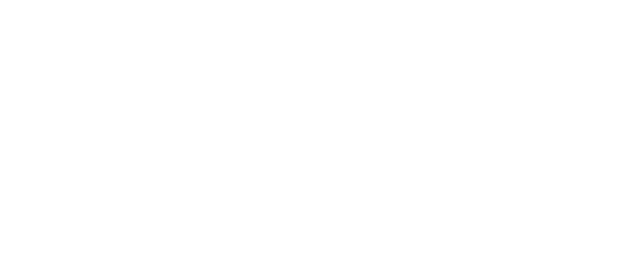
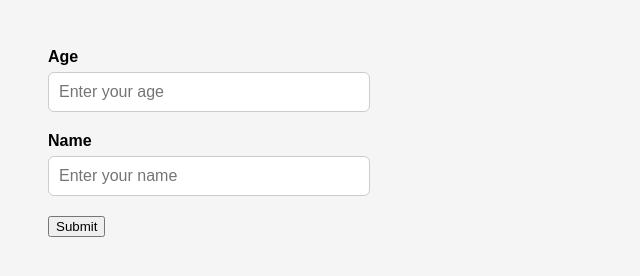
Before and after one commit to acciojob/promises-and-chains-yvipin6887, a website: page main.html in a window 1280 px wide. Shown: the whole page, without its empty margins (0-640 px from the left). Drawn offline with Linux system fonts and the light colour scheme.

Commit message:
created a submission

```diff
--- a/main.html
+++ b/main.html
@@ -6,6 +6,19 @@
   </head>
 
   <body>
+	<form id="userForm">
+	    <div class="form-group">
+	      <label for="age">Age</label>
+	      <input type="number" id="age" placeholder="Enter your age" />
+	    </div>
+
+	    <div class="form-group">
+	      <label for="name">Name</label>
+	      <input type="text" id="name" placeholder="Enter your name" />
+	    </div>
+
+	    <button type="submit" >Submit</button>
+	  </form>
     <!-- write the body here -->
 
     <script type="text/javascript" src="./script.js"></script>
--- a/script.js
+++ b/script.js
@@ -1 +1,27 @@
-//your JS code here. If required.
+document.addEventListener("DOMContentLoaded", function () {
+  const form = document.getElementById("userForm");
+
+  form.addEventListener("submit", function (event) {
+    event.preventDefault();
+    const age = document.getElementById("age").value.trim();
+    const name = document.getElementById("name").value.trim();
+	  if (!age || !name) {
+
+		alert('Please enter valid details.')
+
+		  return;
+	  }
+
+	  new Promise((resolve) => {
+		  setTimeout(() => resolve(), 4000)
+	  }). then(() => {
+		  if (age > 18) {
+			  alert(`Welcome, ${name}. You can vote.`);
+		  } else {
+			  alert(`Oh sorry, ${name}. You aren't old enough.`);
+		  }
+	  })
+
+
+  });
+});
--- a/styles.css
+++ b/styles.css
@@ -1 +1,31 @@
 /*  your css code here. If applicable */
+body {
+      font-family: Arial, sans-serif;
+      padding: 40px;
+      background-color: #f5f5f5;
+    }
+
+    .form-group {
+      margin-bottom: 20px;
+    }
+
+    label {
+      display: block;
+      margin-bottom: 6px;
+      font-weight: bold;
+    }
+
+    input[type="number"],
+    input[type="text"] {
+      width: 300px;
+      padding: 10px;
+      border: 1px solid #ccc;
+      border-radius: 6px;
+      font-size: 16px;
+    }
+
+    input:focus {
+      border-color: #4a90e2;
+      outline: none;
+      box-shadow: 0 0 5px rgba(74, 144, 226, 0.5);
+    }
```
